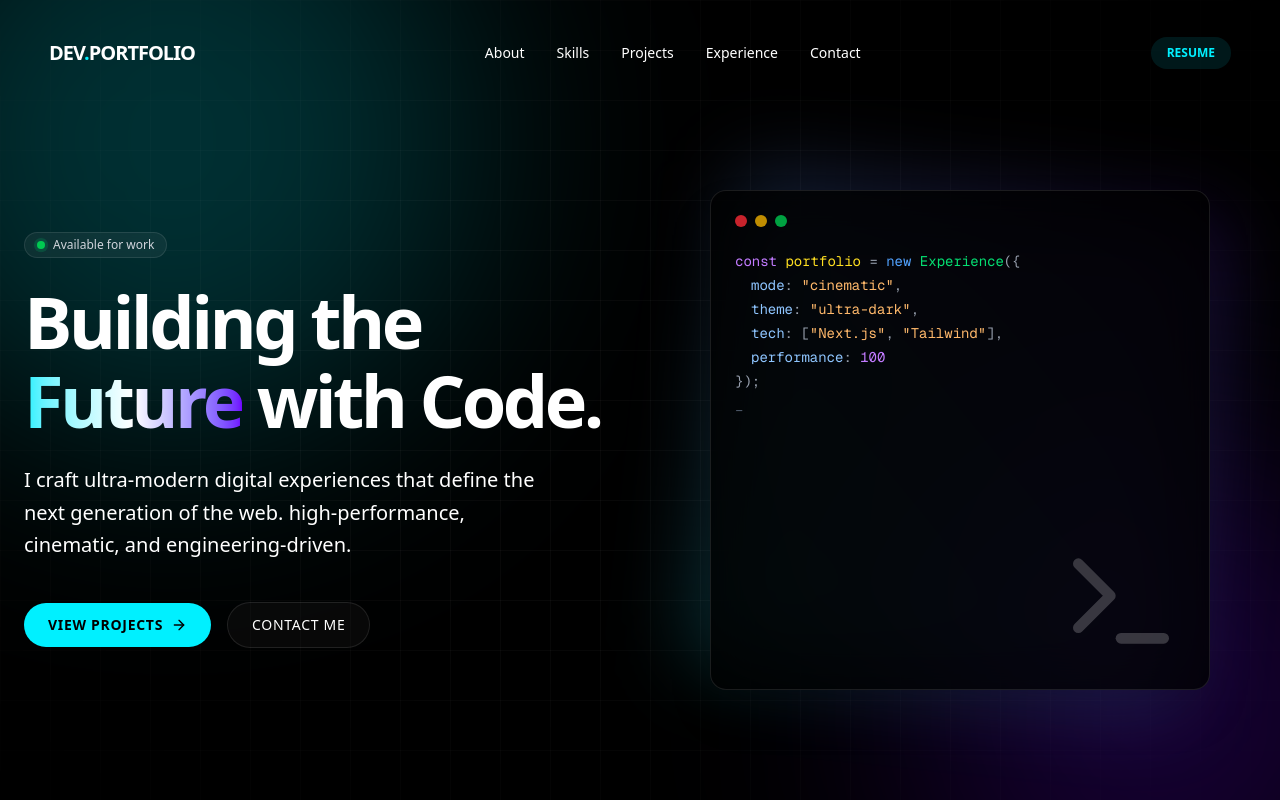
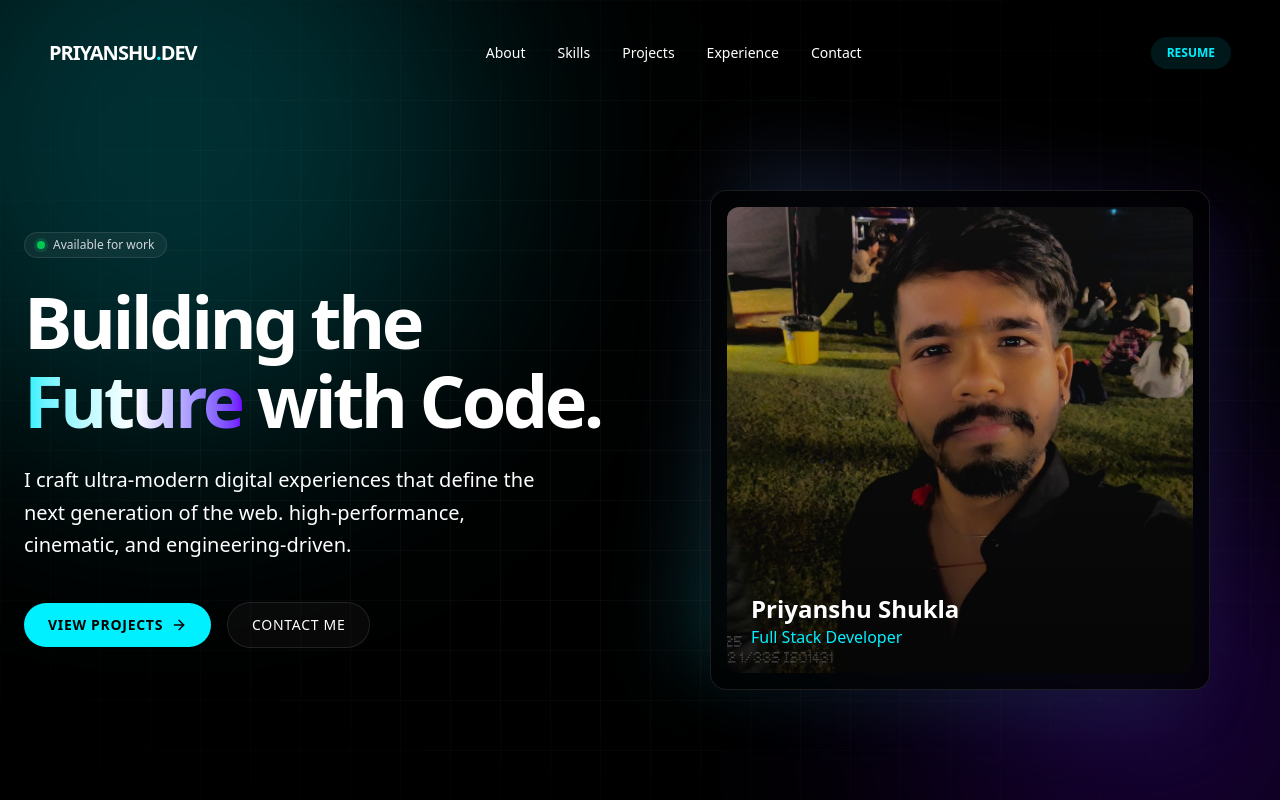
Before and after one commit to Blackhatfx-90/MYPORTFOLIO, a Next.js app: page / in a window 1280 px wide. Shown: the top 800 px of the page. Built offline with nearby package versions, Linux system fonts and the light colour scheme.

Commit message:
Updated profile image and social links

```diff
--- a/components/layout/Footer.tsx
+++ b/components/layout/Footer.tsx
@@ -16,7 +16,7 @@ export default function Footer() {
                     <Link href="#" className="text-gray-500 hover:text-primary transition-colors">
                         <Twitter className="w-5 h-5" />
                     </Link>
-                    <Link href="#" className="text-gray-500 hover:text-primary transition-colors">
+                    <Link href="https://www.linkedin.com/in/priyanshu-shukla-35630b332/" className="text-gray-500 hover:text-primary transition-colors">
                         <Linkedin className="w-5 h-5" />
                     </Link>
                     <Link href="#" className="text-gray-500 hover:text-primary transition-colors">
--- a/components/layout/Header.tsx
+++ b/components/layout/Header.tsx
@@ -44,7 +44,7 @@ export default function Header() {
                         href="/"
                         className="text-xl font-bold tracking-tighter text-foreground"
                     >
-                        DEV<span className="text-primary">.</span>PORTFOLIO
+                        PRIYANSHU<span className="text-primary">.</span>DEV
                     </Link>
 
                     <nav className="hidden md:flex gap-8">
--- a/components/sections/Hero.tsx
+++ b/components/sections/Hero.tsx
@@ -57,7 +57,7 @@ export default function Hero() {
                     </div>
                 </motion.div>
 
-                {/* Right: Abstract Visual / Terminal */}
+                {/* Right: Profile Visual */}
                 <motion.div
                     initial={{ opacity: 0, scale: 0.9 }}
                     animate={{ opacity: 1, scale: 1 }}
@@ -66,27 +66,18 @@ export default function Hero() {
                 >
                     <div className="relative w-full max-w-[500px] aspect-square mx-auto">
                         <div className="absolute inset-0 bg-gradient-to-tr from-primary/20 to-accent/20 rounded-3xl blur-2xl transform rotate-6" />
-                        <div className="relative h-full w-full bg-black/80 backdrop-blur-xl border border-white/10 rounded-2xl p-6 shadow-2xl flex flex-col gap-4 overflow-hidden">
-                            {/* Fake Terminal Header */}
-                            <div className="flex items-center gap-2 mb-2">
-                                <div className="w-3 h-3 rounded-full bg-red-500/80" />
-                                <div className="w-3 h-3 rounded-full bg-yellow-500/80" />
-                                <div className="w-3 h-3 rounded-full bg-green-500/80" />
-                            </div>
-
-                            {/* Code Content */}
-                            <div className="font-mono text-sm text-gray-400 space-y-1">
-                                <p><span className="text-purple-400">const</span> <span className="text-yellow-300">portfolio</span> = <span className="text-blue-400">new</span> <span className="text-green-400">Experience</span>({`{`}</p>
-                                <p className="pl-4"><span className="text-blue-300">mode</span>: <span className="text-orange-300">"cinematic"</span>,</p>
-                                <p className="pl-4"><span className="text-blue-300">theme</span>: <span className="text-orange-300">"ultra-dark"</span>,</p>
-                                <p className="pl-4"><span className="text-blue-300">tech</span>: [<span className="text-orange-300">"Next.js"</span>, <span className="text-orange-300">"Tailwind"</span>],</p>
-                                <p className="pl-4"><span className="text-blue-300">performance</span>: <span className="text-purple-400">100</span></p>
-                                <p>{`}`});</p>
-                                <p className="text-gray-600 animate-pulse">_</p>
-                            </div>
-
-                            <div className="absolute bottom-0 right-0 p-6 opacity-20">
-                                <Terminal className="w-32 h-32" />
+                        <div className="relative h-full w-full bg-black/80 backdrop-blur-xl border border-white/10 rounded-2xl p-4 shadow-2xl overflow-hidden">
+                            <div className="relative w-full h-full rounded-xl overflow-hidden">
+                                <img
+                                    src="/profile.jpg"
+                                    alt="Priyanshu Shukla"
+                                    className="w-full h-full object-cover opacity-90 hover:scale-105 transition-transform duration-700"
+                                />
+                                <div className="absolute inset-0 bg-gradient-to-t from-black/60 to-transparent" />
+                                <div className="absolute bottom-6 left-6 right-6">
+                                    <h3 className="text-2xl font-bold text-white">Priyanshu Shukla</h3>
+                                    <p className="text-primary font-medium">Full Stack Developer</p>
+                                </div>
                             </div>
                         </div>
                     </div>
```
Also changed, not shown: public/profile.jpg (added), 1 other file (tests, documents, lock files or other folders).
